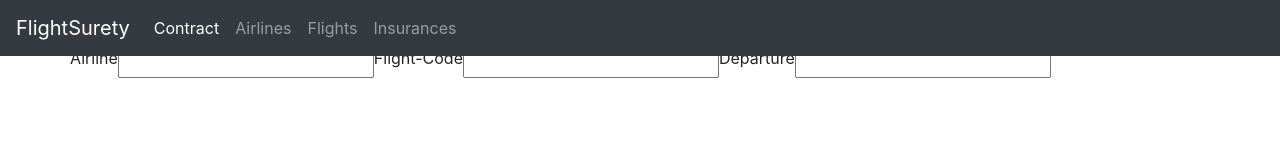
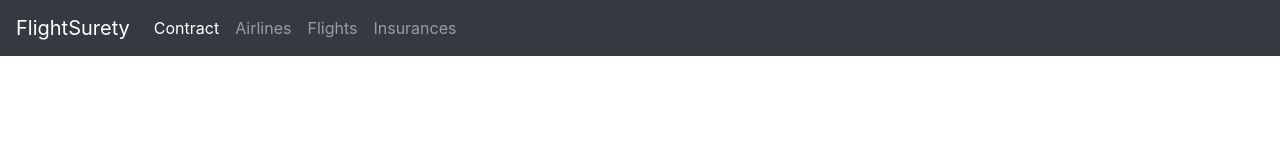
Before and after one commit to CryptoNari/BDND_04_FlightSurety, a website: page src/dapp/index.html in a window 1280 px wide. Drawn offline with nearby package versions, Linux system fonts and the light colour scheme.

Commit message:
small adjustments/refactoring

```diff
--- a/src/dapp/contract.js
+++ b/src/dapp/contract.js
@@ -122,7 +122,7 @@ export default class Contract {
         self.flightSuretyData.methods
             .pay()
             .send({from: caller})
-            .then(console.log);
+            // .then(console.log);
     }
 
 
--- a/src/dapp/index.html
+++ b/src/dapp/index.html
@@ -35,15 +35,6 @@
         <div class="container" id="contract-forms" style="display: block">
             <h2>Contracts</h2>
             <div id="display-wrapper" class="top-20">
-            </div>
-            <div class="row top-20">
-                <label class="form">Airline</label>
-                <input type="text" id="flight-airline">
-                <label class="form">Flight-Code</label>
-                <input type="text" id="flight-code">
-                <label class="form">Departure</label>
-                <input type="text" id="flight-departure">
-
             </div>
 
         </div>
```
Also changed, not shown: src/dapp/index.js (+3 -6 lines).
